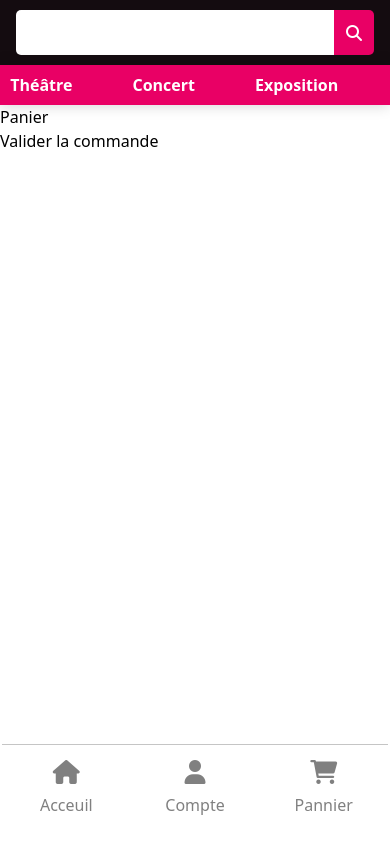
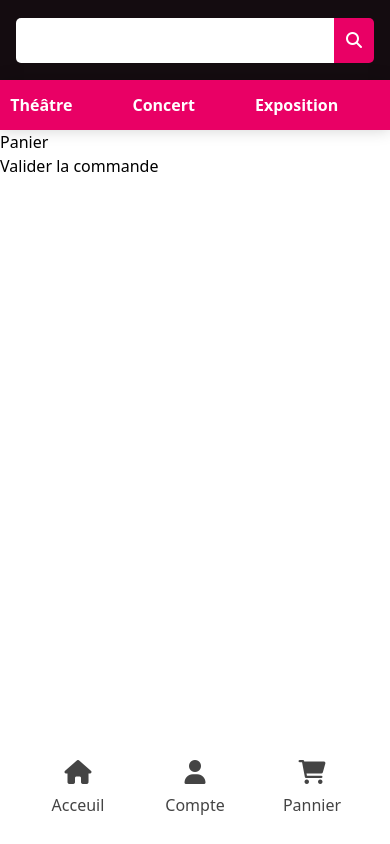
Before and after one commit to lunaytik/sae301, a Symfony app: template templates/panier/panier.html.twig in a window 390 px wide. Run offline with Twig, Linux system fonts and the light colour scheme; the template is opened without the code that fills it, so the values that code supplies are empty; some libraries are stand-ins or nearby versions.

Commit message:
stylecss2

```diff
--- a/public/style.css
+++ b/public/style.css
@@ -178,7 +178,7 @@ select {
         display: none;
     }
     .nav1 {
-        height: 65px;
+        height: 80px;
         padding-inline: 1rem ;
     }
     .container_searchbar {
@@ -193,6 +193,7 @@ select {
     }
     .nav2 {
         overflow-y: scroll;
+        height: 50px;
     }
     .event_card {
         width: 18rem !important;
@@ -202,21 +203,33 @@ select {
         height: 100px;
         position: fixed;
         z-index: 999;
-        position:fixed;
         bottom: 0px;
         display: flex;
-        justify-content: center;
-        background: white;
+        justify-content: space-evenly;
+        border-radius: 30px 30px 0px 0px;
+        background: var(--gris-clair-bg);
     }
     .nav3 > a {
-        width: 33%;
+        width: 20%;
         display: flex;
         align-items: center;
         justify-content: center;
         flex-direction: column;
         gap: 20px;
-        border-top:solid 1px rgb(197, 197, 197);
-        color: gray;
+        border-top:solid 3px var(--gris-clair-bg);
+        color:  #444444;
+    }
+    .nav3 > a.active {
+        color: var(--main-bg-color);
+        border-top:solid 3px var(--main-bg-color);
+    }
+    .nav3_gradient {
+        width: 100%;
+        height: 100px;
+        background: green;position: fixed;
+        z-index: 998;
+        bottom: 70px;
+        background: linear-gradient(180deg, rgba(255, 255, 255, 0) 0%, #FFFFFF 100%);
     }
     .event_grid_1 {
         grid-template-columns: 1fr !important;
```
